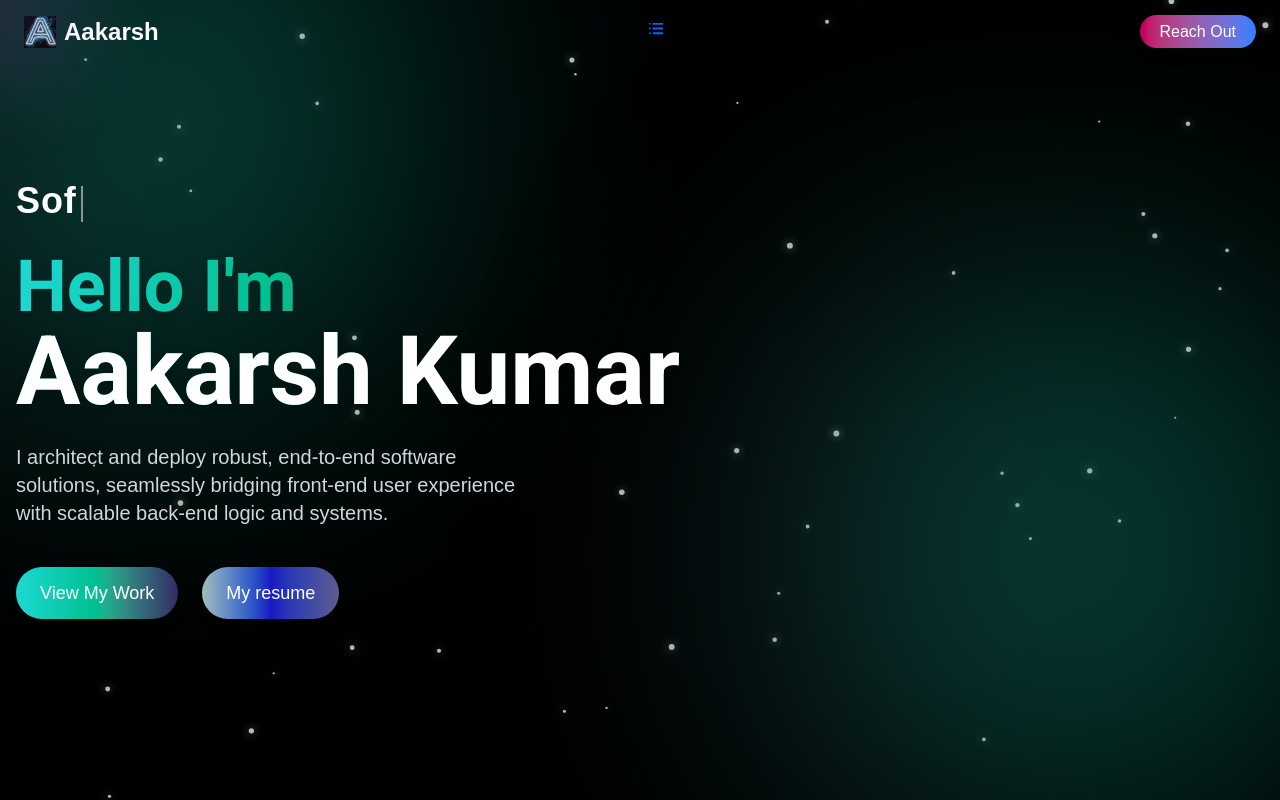
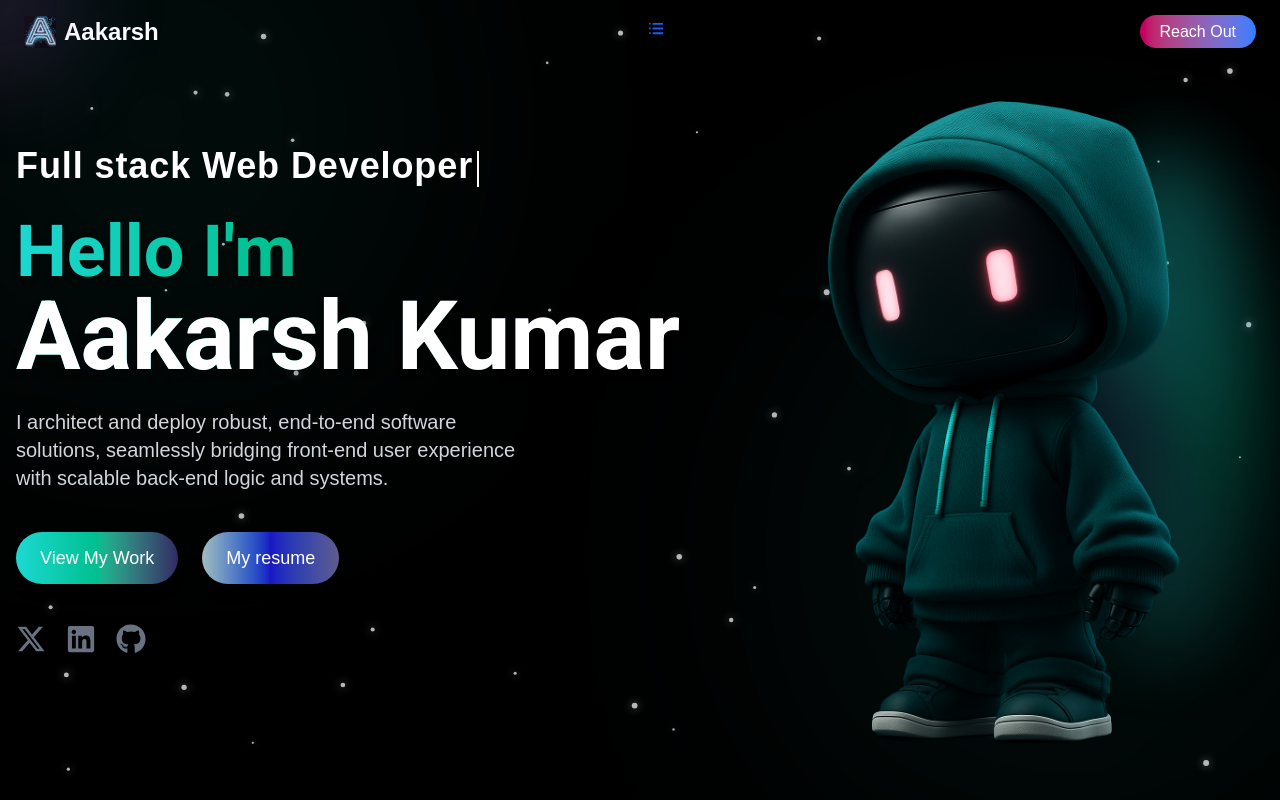
Before and after one commit to kumaraakarsh4/My----Portfolio, a React (Vite) app in the folder my-portfolio/: page / in a window 1280 px wide. Shown: the top 800 px of the page. Built offline with nearby package versions, Linux system fonts and the light colour scheme.

Commit message:
source code

```diff
--- a/my-portfolio/src/App.jsx
+++ b/my-portfolio/src/App.jsx
@@ -1,4 +1,5 @@
 import CustomCursor from "./components/CustomCursor";
+import IntroAnimation from "./components/IntroAnimation";
 import Navbar from "./components/Navbar";
 import ParticlesBackground from "./components/ParticlesBackground";
 import About from "./sections/About";
@@ -8,10 +9,18 @@ import Footer from "./sections/Footer";
 import Home from "./sections/Home";
 import Project from "./sections/Project";
 import Skills from "./sections/Skills";
-import Testimonials from "./sections/Testimonials";
+import React from "react";
 
 export default function App(){
+  const [introDone , setIntroDone] = React.useState(false);
   return(
+    // the line means when intro false
+  <>
+  {!introDone && <IntroAnimation onFinish={()=> setIntroDone(true)}/>}
+
+    {introDone && (
+
+
     <div className="realtive gradient text-white">
       <CustomCursor/>
       {/* <ParticlesBackground/> */}
@@ -21,7 +30,7 @@ export default function App(){
       <Skills/>
       <Project/>
       <Experience/>
-      <Testimonials/>
+
       <Conatct/>
       <Footer/>
 
@@ -34,5 +43,7 @@ export default function App(){
 
 
     </div>
+    )}
+    </>
   )
 }
--- a/my-portfolio/src/components/IntroAnimation.jsx
+++ b/my-portfolio/src/components/IntroAnimation.jsx
@@ -1,9 +1,65 @@
-import React from 'react'
+import { motion , AnimatePresence } from "framer-motion";
+import { useEffect, useMemo, useState } from "react"
+import React from "react";
 
-const IntroAnimation = () => {
-  return (
-    <div></div>
+export default function IntroAnimation({onFinish}){
+ const greetings = useMemo(()=>[
+"Hello", "नमस्ते", "Hola", "Bonjour",
+      "Ciao", "Olá", "Здравствуйте",
+      "Merhaba", "Γειά", "Hej", "Hallo", "Salam"
+
+
+
+
+ ],[])
+ const [index , setIndex] = React.useState(0);
+ const [visible , setVisible] =  React.useState(true);
+
+ useEffect(()=>{
+  if(index < greetings.length-1){
+    const id = setInterval(()=> setIndex((i)=> i+1),180);
+    return () => clearInterval(id);
+  }else{
+    const t = setTimeout(()=> setVisible(false),300);
+    return () => clearTimeout(t);
+  }
+ },[index , greetings.length])
+
+  return(
+    <AnimatePresence onExitComplete={onFinish}
+    >
+      {visible && (
+     <motion.div
+     className="fixed inset-0 z-[9999] flex items-center justify-center bg-black text-blue-500 overflow-hidden"
+     initial={{y:0}}
+     exit={{y:"-100%",
+      transition: {
+        duration:1.05,
+        ease:[0.22,1,0.36,1],
+      },
+
+     }}
+
+     >
+
+      <motion.h1
+      key={index}
+      className="text-5xl md:text-7xl lg:text-8xl font-bold"
+      initial={{opacity:0 , y:20}}
+      animate={{opacity:1, y:0}}
+      exit={{opacity:0 , y:-20}}
+      transition={{duration:0.12}}
+      >
+
+        {greetings[index]}
+      </motion.h1>
+     </motion.div>
+
+
+      )}
+
+
+    </AnimatePresence>
+
   )
 }
-
-export default IntroAnimation
--- a/my-portfolio/src/components/OverlayMenu.jsx
+++ b/my-portfolio/src/components/OverlayMenu.jsx
@@ -43,7 +43,7 @@ export default function OverlayMenu({isopen , onclose}){
           "Skills" ,
           "Projects" ,
           "Experience" ,
-          "Testimonials" ,
+
           "Contact" ,
         ].map((item,index)=>(
           <motion.li key={item}
--- a/my-portfolio/src/components/ParticlesBackground.jsx
+++ b/my-portfolio/src/components/ParticlesBackground.jsx
@@ -86,7 +86,7 @@ export default function ParticlesBackground(){
   return(
     <canvas
       ref = {canvasRef}
-      className= "fixed top-0 left-0 w-full h-full not-pointer-none z-0"
+      className= "absolute top-0 left-0 w-full h-full not-pointer-none z-0"
     ></canvas>
   )
 }
--- a/my-portfolio/src/sections/About.jsx
+++ b/my-portfolio/src/sections/About.jsx
@@ -1,12 +1,13 @@
-import React from 'react'
+export default function About(){
+  const glows = [
+    "-top-10 -left-10 w-[360px] h-[360px] opacity-20 blur-[120px]",
+    "bottom-0 right-10 w-[420px] opacity-15 blur-[140px] delay-300",
+    "top-1/2 left-1/2 -translate-x-1/2 w-[220px] h-[220px] opacity-10 blur-[100px]",
+  ]
+  return(
+    <section id="about"
+    className="min-h-screen w-full flex items-center justify-center relative bg-black text-white overflow-hidden">
 
-const About = () => {
-  return (
-    <div className='w-full h-screen'>
-        About
-
-    </div>
+    </section>
   )
 }
-
-export default About
--- a/my-portfolio/src/sections/Home.jsx
+++ b/my-portfolio/src/sections/Home.jsx
@@ -1,6 +1,27 @@
 import React, { useMemo } from "react";
-import ParticlesBackground from "../components/ParticlesBackground"
-import {motion} from "framer-motion";
+import ParticlesBackground from "../components/ParticlesBackground";
+import {hover, motion, scale} from "framer-motion";
+
+import { FaXTwitter , FaLinkedin , FaGithub } from "react-icons/fa6";
+import avator from "../assets/avator.png";
+
+const social = [
+
+{Icon : FaXTwitter , label : "X" , href : "https://x.com/home"},
+{Icon : FaLinkedin , label : "Linkedin" , href : "https://www.linkedin.com/in/aakarsh-kumar-612760356/"},
+{Icon : FaGithub , label : "Github" , href : "https://github.com/kumaraakarsh4"},
+
+
+]
+const glowVariants = {
+  initial : {scale:1 , y:0 , filter : "drop-shadow(0 0 rgba(0,0,0,0))"},
+  hover: {
+    scale: 1.2 , y: -3 ,
+    filter: "drop-shadow(0 0 8px rgba(13,88,204,0.9)) drop-shadow(0 0 18px rgba(16,185,129,0.8))",
+    transition : {type: "spring" , stiffness: 300 , damping :15}
+  },
+  tap: {scale: 0.95 , y: 0 , transition : {duration:0.08}}
+}
 
 
 export default function Home(){
@@ -150,11 +171,61 @@ return() => clearTimeout(timeout);
 
             </motion.div>
 
+            <div className="mt-10 flex gap-5 text-2xl md:text-3xl justify-center lg:justify-start">
+              {social.map(({Icon , label , href })=>(
+               <motion.a href={href}
+               key={label}
+               target="_blank"
+               aria-label={label}
+               rel="noopener noreferrer"
+               variants={glowVariants}
+               initial="initial"
+               whileHover="hover"
+               whileTap="tap"
+               className="text-gray-500">
+
+              <Icon/>
+
+
+               </motion.a>
+
+
+              ))}
+
+
+            </div>
+
 
 
           </div>
 
 
+
+        </div>
+
+
+        <div className="relative hidden lg:block">
+          <div
+          className="absolute top-1/2 -translate-y-1/2 pointer-events-none"
+          style={{
+         right: "10px" , width: "min(22vh , 410px)" , height:"min(40vw , 760px)" , borderRadius:"50%",
+         filter: "blur(38px)" , opacity: 0.32,
+         background: "conic-gradient(from 0deg , #1cd8d2 , #00bf8f , #302b63 , #1cd8d2)"
+
+          }}
+          />
+
+      <motion.img src={avator} alt="Aakarsh Kumar"
+      className="absolute top-1/2 -translate-y-1/2 object-contain select-none pointer-events-none"
+      style={{
+        right:"-30px" , width: "min(45vw , 780px)" , maxHeight: "90vh"
+      }}
+      initial={{opacity:0 , y:40 , scale:0.98}}
+      animate={{opacity:1 , y:0 , scale:1}}
+      transition={{delay:0.2 , duration:0.8}}
+
+
+      />
 
         </div>
 
--- a/my-portfolio/src/sections/Testimonials.jsx
+++ /dev/null
@@ -1,10 +0,0 @@
-import React from 'react'
-
-const Testimonials = () => {
-  return (
-    <div className='w-full h-screen'>
-        Testimonials</div>
-  )
-}
-
-export default Testimonials
```
Also changed, not shown: my-portfolio/src/assets/aakarsh.png (added).
